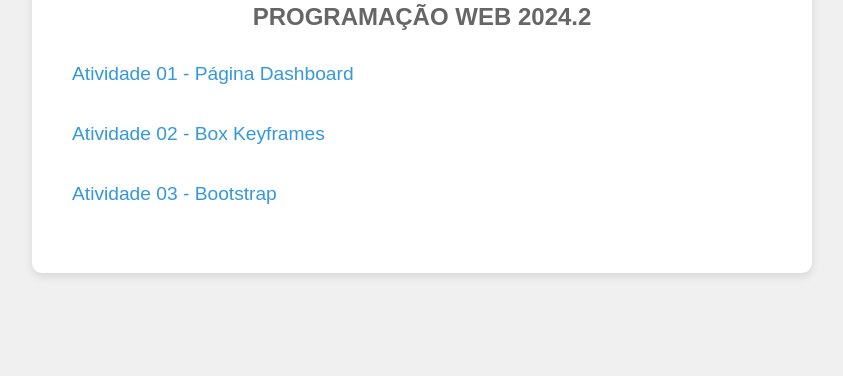
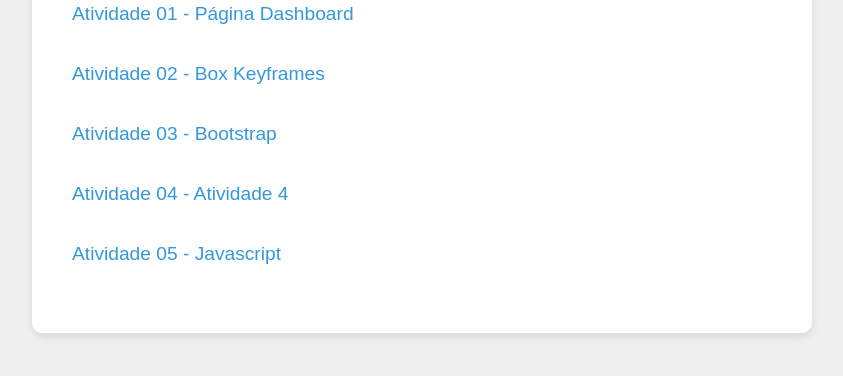
Before and after one commit to juviane45/GitPages, a plain HTML site: page index.html in a window 1280 px wide. Shown: the part 330-706 px from the top of the page, without its empty margins (218-1061 px from the left). Drawn offline with Linux system fonts and the light colour scheme.

Commit message:
Update index.html

```diff
--- a/index.html
+++ b/index.html
@@ -71,6 +71,8 @@
         <a href="1/index.html">Atividade 01 - Página Dashboard </a> <br>
         <a href="2/index.html">Atividade 02 - Box Keyframes </a>  <br>
         <a href="3/index.html">Atividade 03 - Bootstrap</a> <br>
+	<a href="4/index.html">Atividade 04 - Atividade 4 </a> <br>
+	<a href="5/index.html">Atividade 05 - Javascript</a> <br>
     </div>
 
 </body>
```
